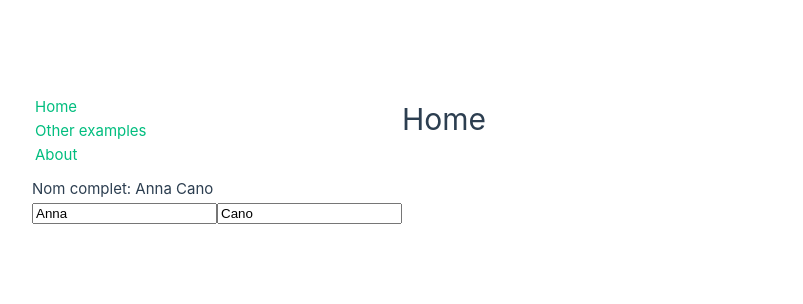
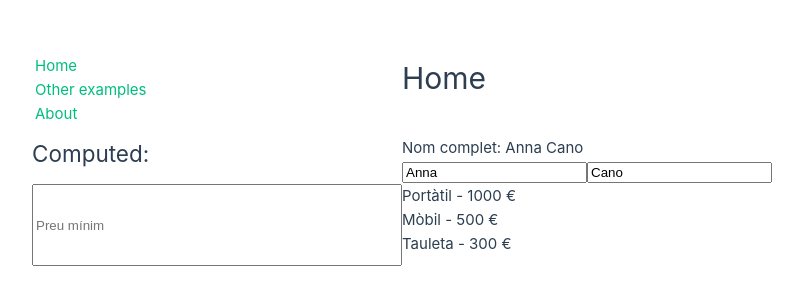
Before and after one commit to annacano0/M-14_CommonMistakes, a Vue app: page /home in a window 1280 px wide. Shown: the part 240-544 px from the top of the page, without its empty margins (238-1041 px from the left). Built offline with nearby package versions, Linux system fonts and the light colour scheme.

Commit message:
add: change file structure, add new example for computed()

```diff
--- /dev/null
+++ b/src/components/computed/PriceProduct.vue
@@ -0,0 +1,21 @@
+<script setup>
+import {ref, computed} from 'vue'
+
+const productes = ref([
+  { nom: 'Portàtil', preu: 1000 },
+  { nom: 'Mòbil', preu: 500 },
+  { nom: 'Tauleta', preu: 300 },
+])
+const preuMinim=ref('')
+const productesFiltrats= computed(()=>{
+  return productes.value.filter((producte) => producte.preu > preuMinim.value)
+})
+</script>
+<template>
+    <input v-model.number="preuMinim" placeholder="Preu mínim" />
+    <ul>
+      <li v-for="producte in productesFiltrats" :key="producte.nom">
+        {{ producte.nom }} - {{ producte.preu }} €
+      </li>
+    </ul>
+  </template>
--- a/src/views/HomeView.vue
+++ b/src/views/HomeView.vue
@@ -1,10 +1,13 @@
 <script setup>
-import NameSurnameExample from '@/components/NameSurnameExample.vue';
+import NameSurnameExample from '@/components/computed/NameSurnameExample.vue';
+import PriceProduct from '@/components/computed/PriceProduct.vue';
 
 
 </script>
 
 <template>
 <h1>Home</h1>
+<h2>Computed:</h2>
 <NameSurnameExample></NameSurnameExample>
+<PriceProduct></PriceProduct>
 </template>
```
Also changed, not shown: src/components/computed/NameSurnameExample.vue (renamed from src/components/NameSurnameExample.vue).
